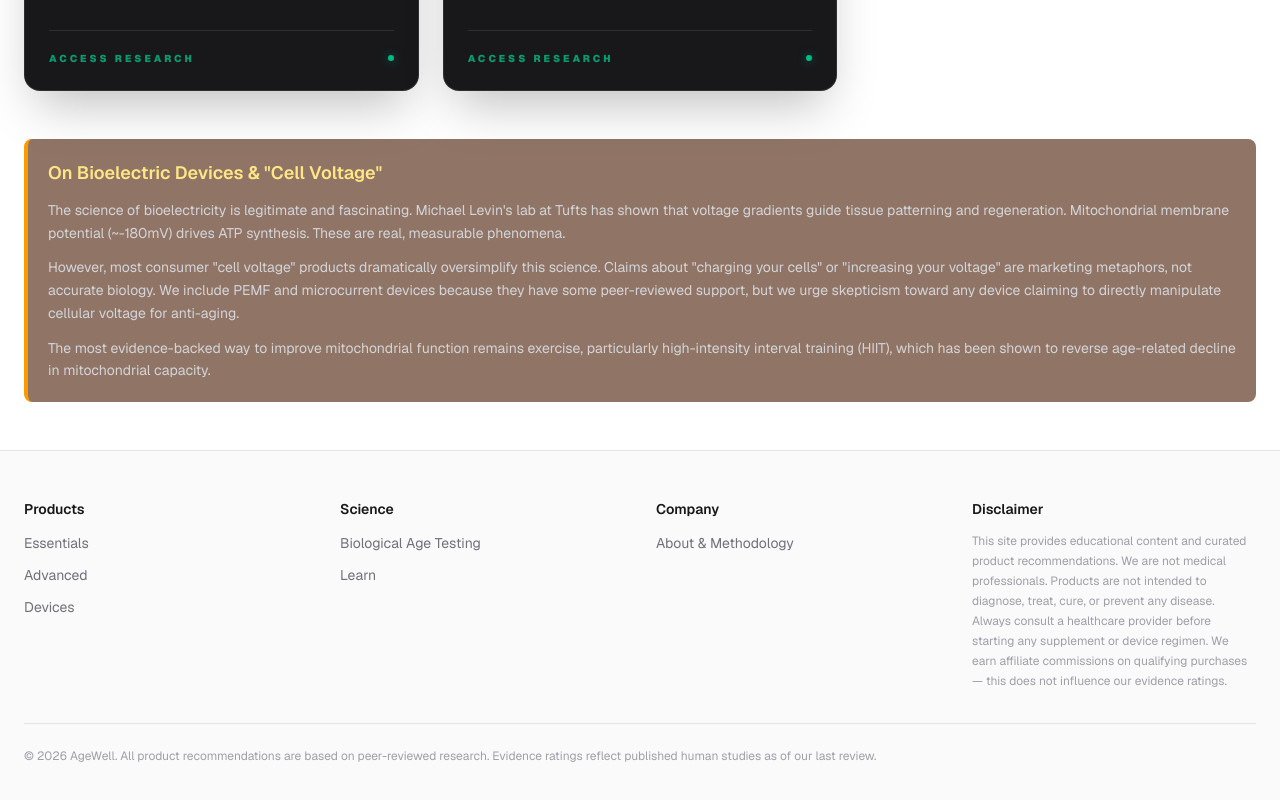
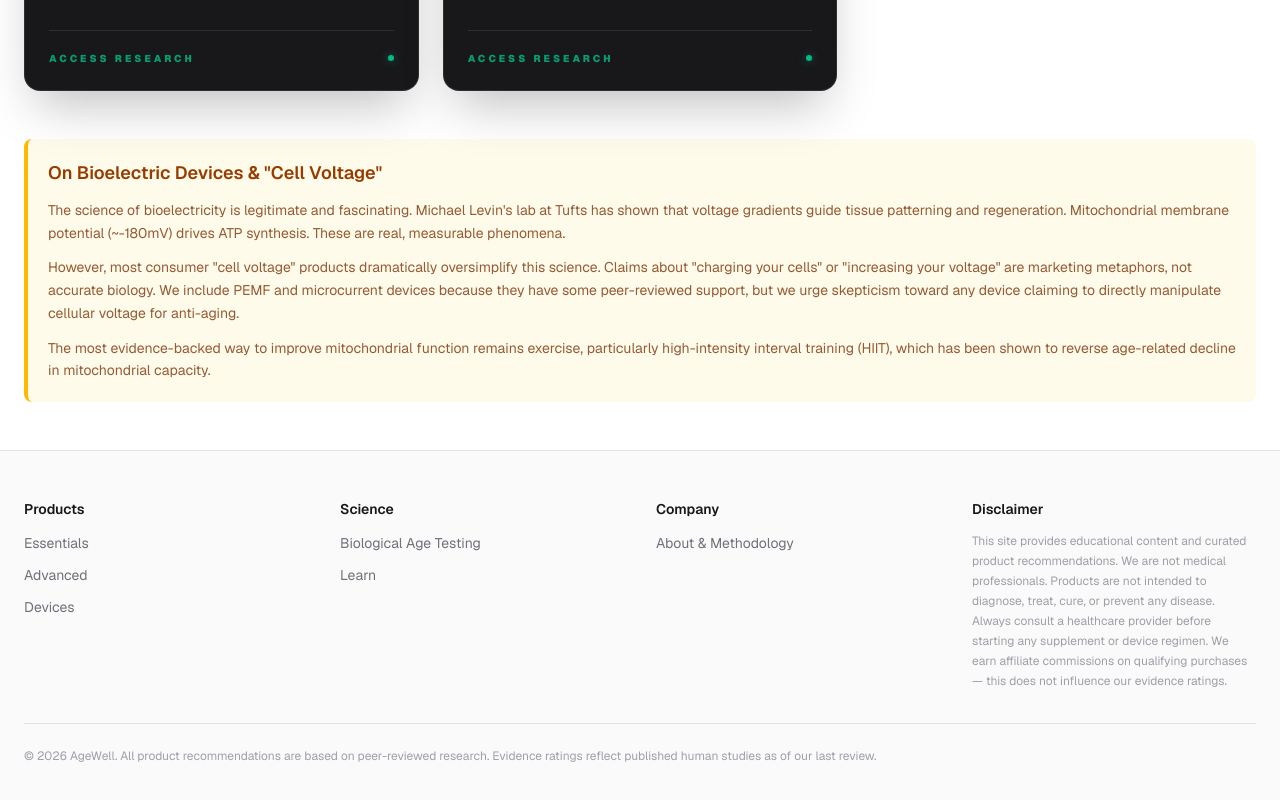
Before and after one commit to ilank-pro/AgeWell, a Next.js app: page /devices in a window 1280 px wide. Shown: the part 1228-2028 px from the top of the page. Built offline with nearby package versions, Linux system fonts and the light colour scheme; no server answers.

Commit message:
Match devices callout styling to biological age note

```diff
--- a/src/app/devices/page.tsx
+++ b/src/app/devices/page.tsx
@@ -52,11 +52,11 @@ export default function DevicesPage() {
 
         {/* Bioelectric editorial note */}
         <section className="mt-4">
-          <div className="rounded-lg border-l-4 border-amber-500 bg-amber-950/60 p-5">
-            <h3 className="text-lg font-semibold text-amber-200">
+          <div className="rounded-lg border-l-4 border-amber-400 bg-amber-50 p-5 dark:border-amber-500 dark:bg-amber-950/20">
+            <h3 className="text-lg font-semibold text-amber-800 dark:text-amber-300">
               On Bioelectric Devices & &quot;Cell Voltage&quot;
             </h3>
-            <div className="mt-3 space-y-3 text-sm leading-relaxed text-zinc-300">
+            <div className="mt-3 space-y-3 text-sm leading-relaxed text-amber-900/80 dark:text-amber-200/80">
               <p>
                 The science of bioelectricity is legitimate and fascinating. Michael Levin&apos;s lab at Tufts
                 has shown that voltage gradients guide tissue patterning and regeneration. Mitochondrial
```
